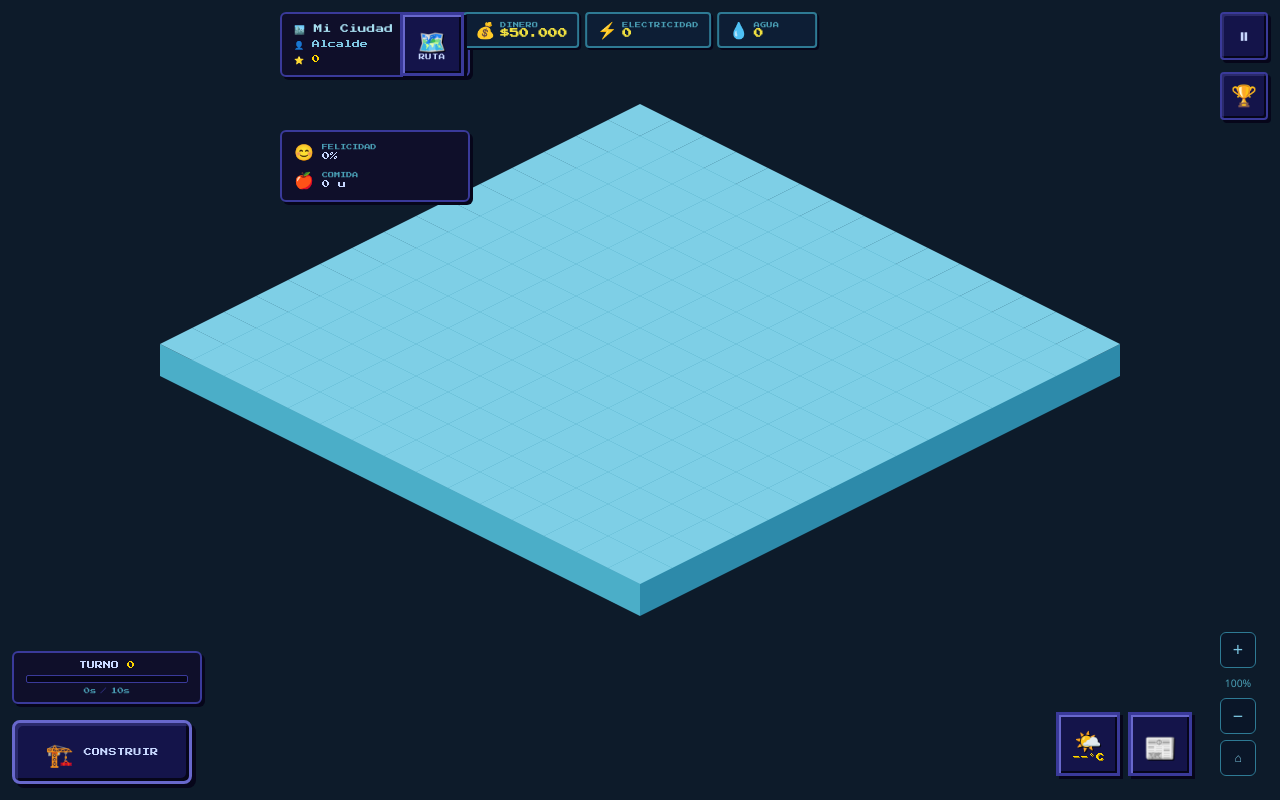
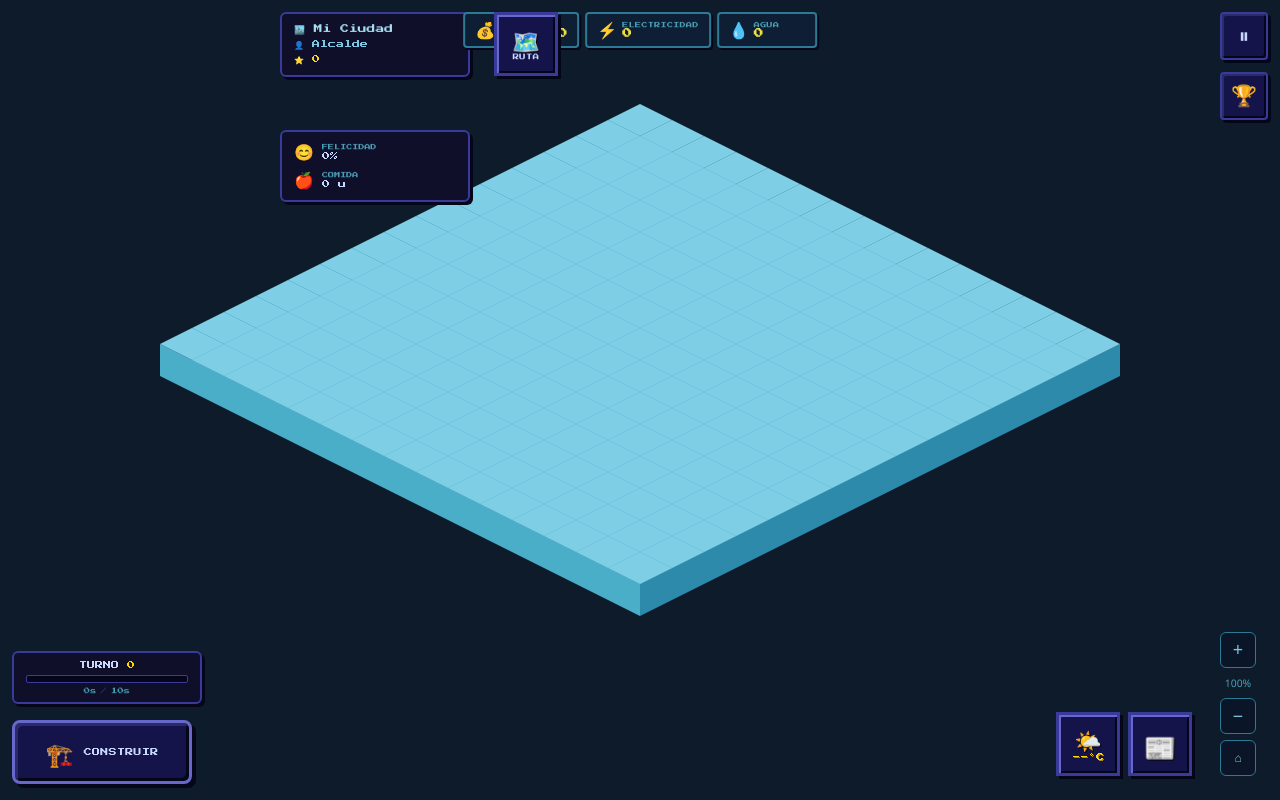
Before and after one commit to AlejandraMR15/Proyecto1_Frontend, a plain HTML site: page src/presentacion/vistas/index.html in a window 1280 px wide. Drawn offline with Linux system fonts and the light colour scheme; a script that the page names is missing.

Commit message:
Solucion bug visual con el boton de calcular ruta

```diff
--- a/src/presentacion/estilos/rutas.css
+++ b/src/presentacion/estilos/rutas.css
@@ -8,8 +8,7 @@
 #btn-calcular-ruta {
     position: fixed;
     top: 12px;
-    left: 50%;
-    transform: translateX(-240px); /* a la izquierda de los recursos */
+    left: 494px; /* 280px sidebar + 190px perfil + 12px gap + 12px margen */
     z-index: 210;
 
     display: flex;
@@ -28,14 +27,19 @@
     letter-spacing: 0.04em;
     cursor: pointer;
 
-    /* Bisel pixel art igual al de los widget-btn */
     box-shadow:
         inset 2px 2px 0 var(--border-hi, #6868cc),
         inset -2px -2px 0 var(--border-dk, #06061a),
         3px 3px 0 var(--border-dk, #06061a);
 
     transition: background var(--transition, 0.14s steps(4)),
-                border-color var(--transition, 0.14s steps(4));
+                border-color var(--transition, 0.14s steps(4)),
+                left 0.14s steps(4);
+}
+
+/* Cuando el sidebar está cerrado, mover igual que el perfil */
+body.sidebar-cerrado #btn-calcular-ruta {
+    left: 226px; /* 12px margen + 190px perfil + 12px gap + 12px margen */
 }
 
 #btn-calcular-ruta:hover {
@@ -47,7 +51,6 @@
     box-shadow:
         inset -2px -2px 0 var(--border-hi, #6868cc),
         inset 2px 2px 0 var(--border-dk, #06061a);
-    transform: translate(2px, 2px);
 }
 
 /* Icono del botón */
```
